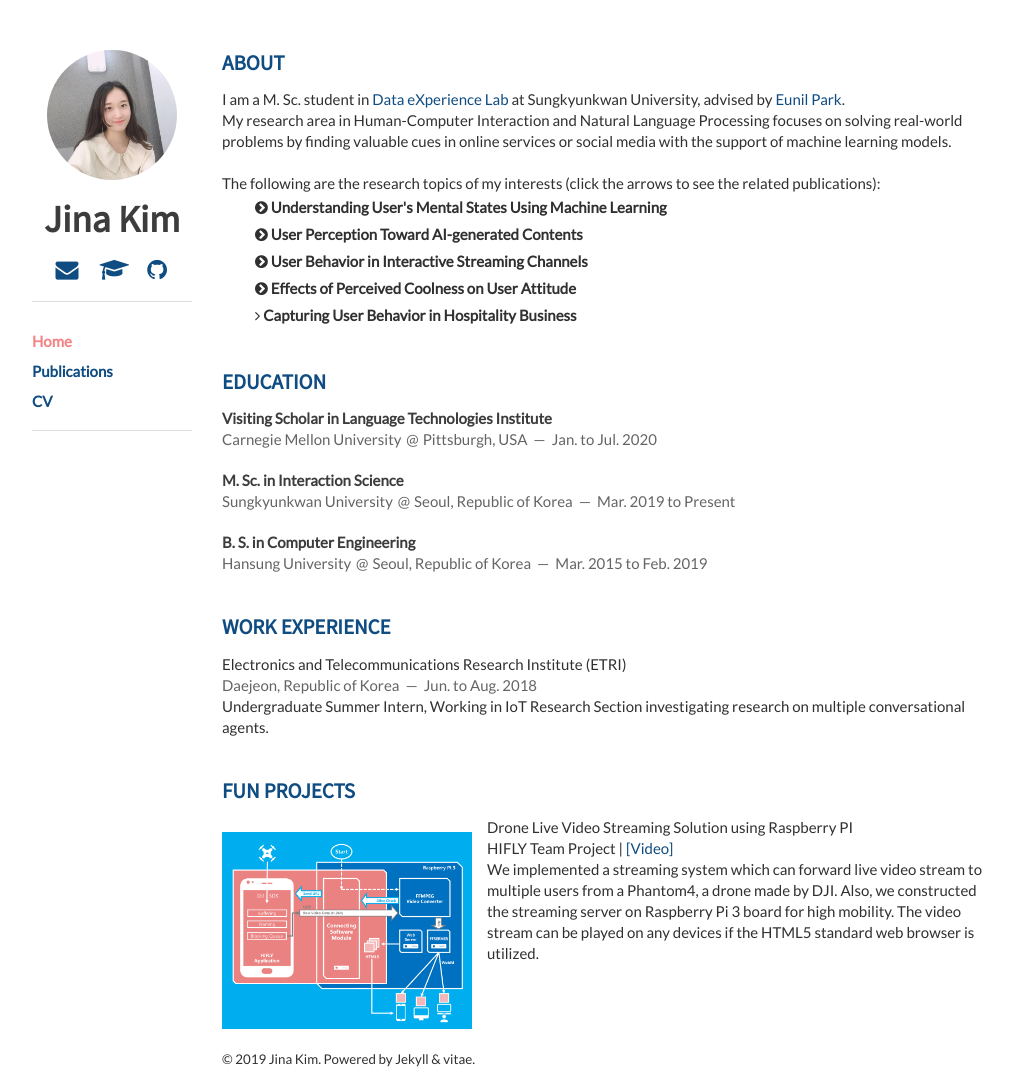
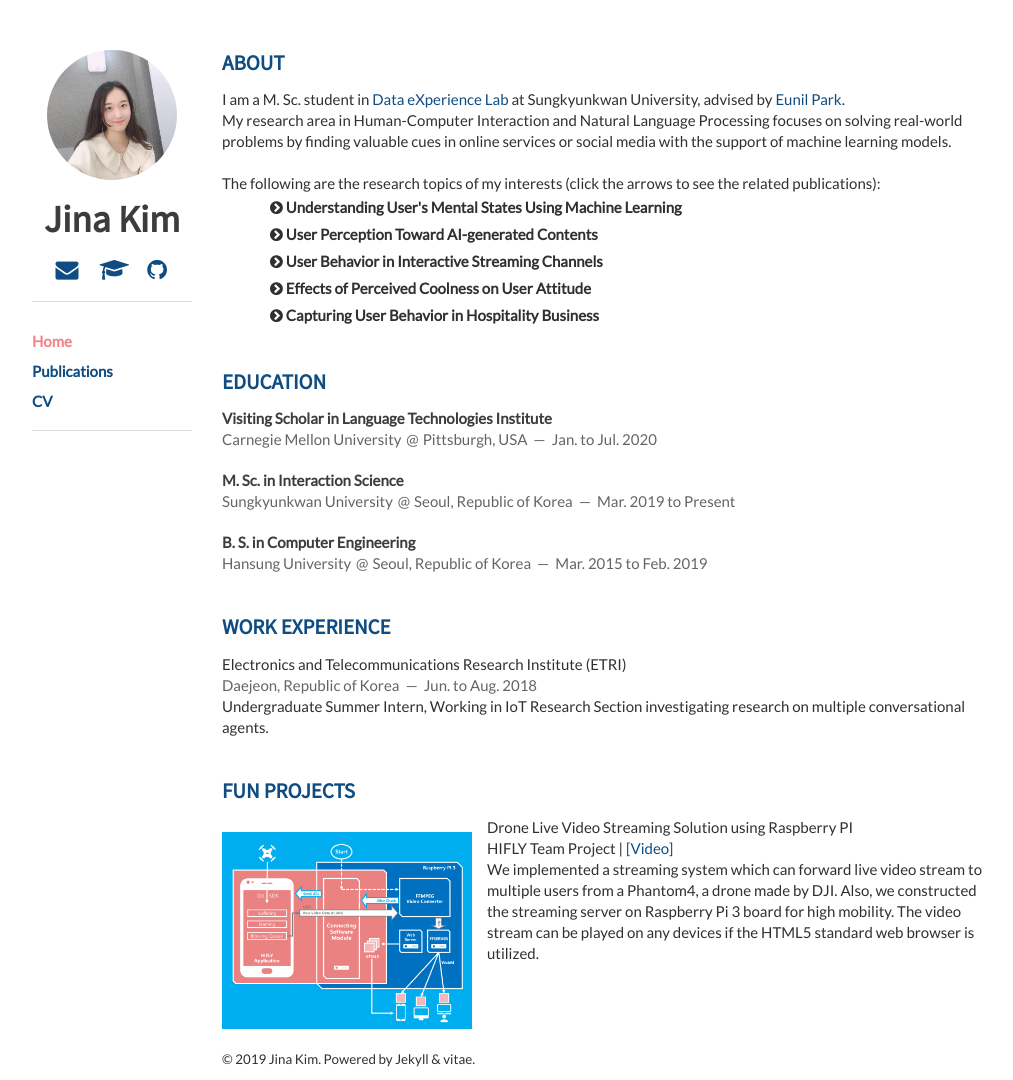
Before and after one commit to Jina-Kim/Jina-Kim.github.io, a Jekyll site: the page built from index.html, in a window 1280 px wide. Shown: the whole page, without its empty margins (138-1151 px from the left). Built offline with Jekyll 4.4.1, drawn with Linux system fonts in a browser that asks for light colours; nearby versions of some CDN libraries; the list of posts is cut into pages by our own code.

Commit message:
Update about.html

```diff
--- a/_includes/about.html
+++ b/_includes/about.html
@@ -28,7 +28,7 @@
         </dl>
 
         <dl>
-            <dt class="detailed"><i class="fa fa-angle-right"></i> Capturing User Behavior in Hospitality Business</dt>
+            <dt class="detailed"><i class="fa fa-chevron-circle-right"></i> Capturing User Behavior in Hospitality Business</dt>
             <dd>[JRCS] Determinants of customer satisfaction with airline services: An analysis of customer feedback big data</dd>
             <dd>[JRCS] Who will be your next customer: A machine learning approach to customer return visits in airline services</dd>
         </dl>
--- a/static/css/layout.css
+++ b/static/css/layout.css
@@ -74,16 +74,16 @@ p, address {
 }
 
 dl {
-    text-indent: 1em;
     padding: 3px;
+    margin-left: 30px;
 }
 
 dt{
     font-weight: bold;
+    margin-left: 15px;
 }
 
 dd {
-    text-indent: 2.5em;
     padding: 2.5px;
     display: none;
 }
```
